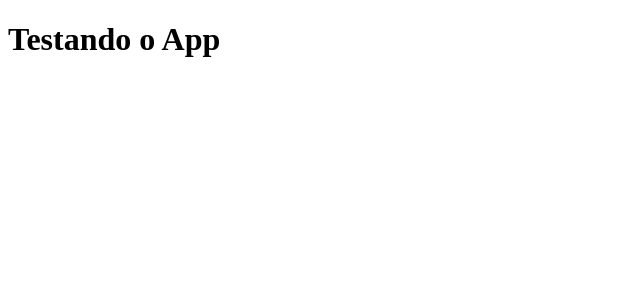
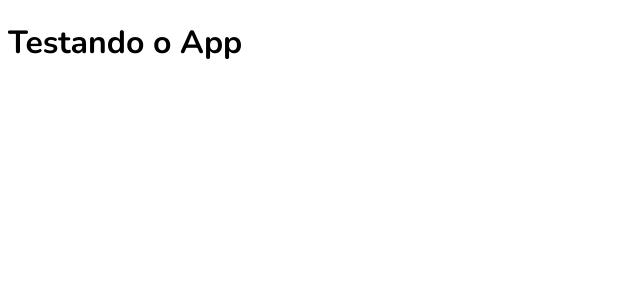
Before and after one commit to cerqMateus/fintrack, a React (Vite) app: page / in a window 1280 px wide. Shown: the top 300 px of the page, without its empty margins (0-640 px from the left). Built offline with nearby package versions, Linux system fonts and the light colour scheme.

Commit message:
chore: Add font-family

```diff
--- a/src/index.css
+++ b/src/index.css
@@ -95,3 +95,7 @@
   font-weight: 600;
   font-style: italic;
 }
+
+* {
+  font-family: "Nunito", sans-serif;
+}
```
